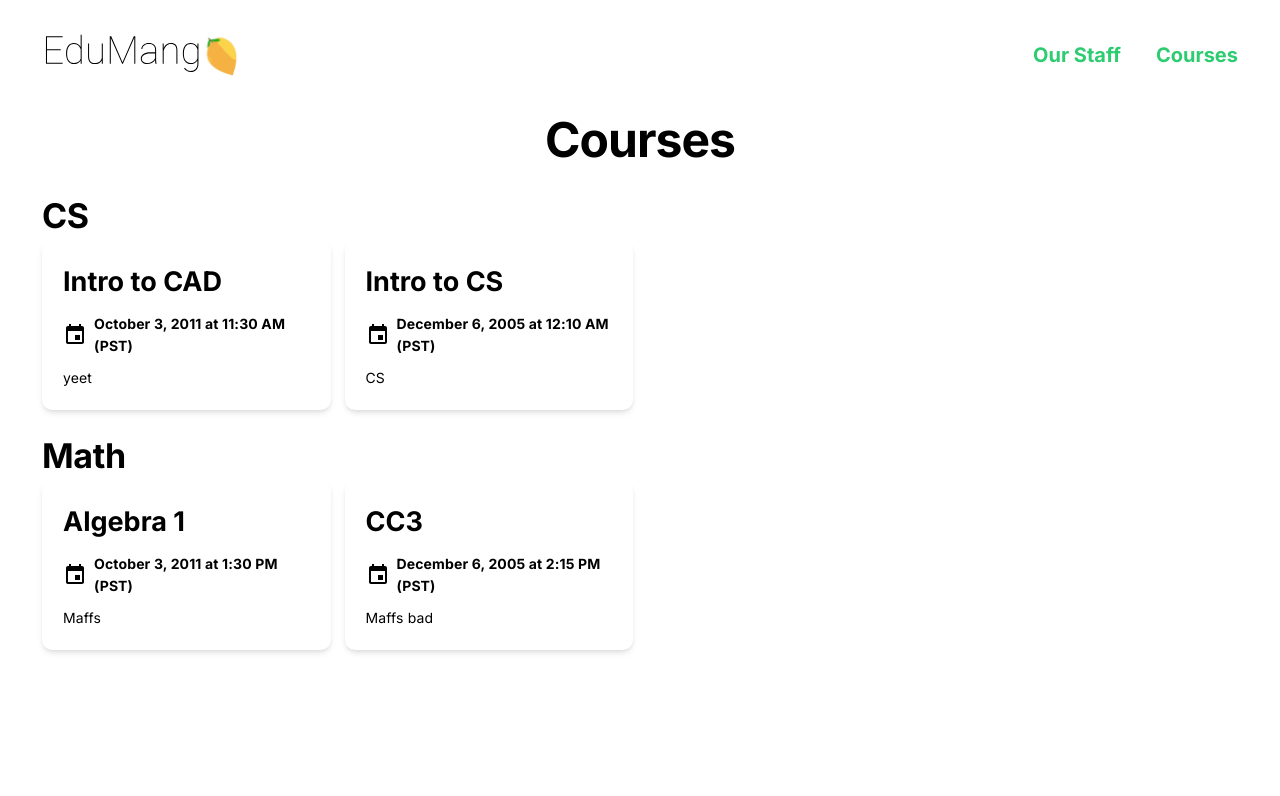
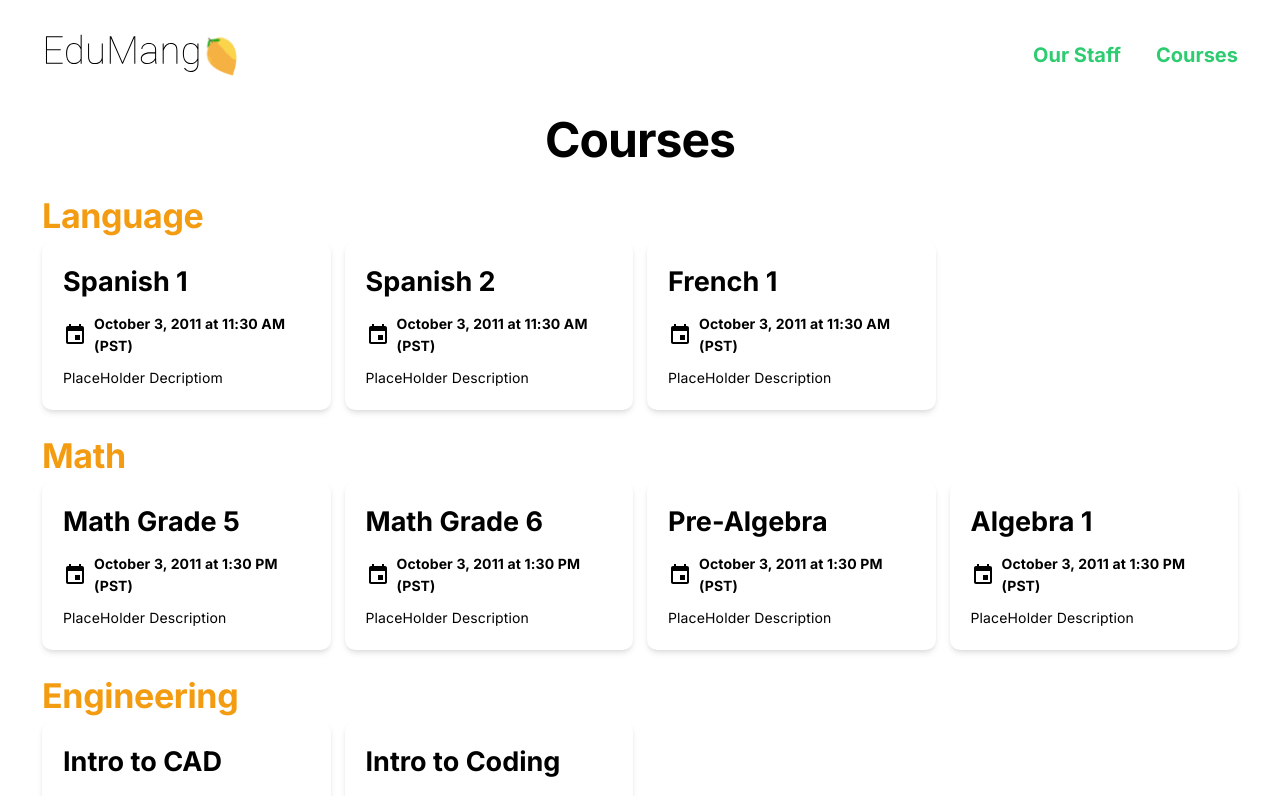
Before and after one commit to ShubhamPatilsd/www-edumango, a Next.js app: page /courses in a window 1280 px wide. Shown: the top 796 px of the page. Built offline with nearby package versions, Linux system fonts and the light colour scheme.

Commit message:
a lot of updates. courses have placeholder cards, startingDate was an optional prop, made it mandatory. changed color scheme on both courses and staff pages

```diff
--- a/src/components/CourseCard.tsx
+++ b/src/components/CourseCard.tsx
@@ -3,7 +3,7 @@ import React from "react";
 interface CourseCardProps {
   courseName: string;
   courseDescription: string;
-  startingDate?: Date;
+  startingDate: Date;
 }
 
 const numberToMonth = [
@@ -42,7 +42,7 @@ const CourseCard: React.FC<CourseCardProps> = ({
   }
   return (
     <div className="text-left px-6 py-6 space-y-3 rounded-xl shadow-md hover:shadow-2xl transition transition-delay-15 ease-in-out">
-      <h3 className={courseName ? "" : "hidden"}>{courseName}</h3>
+      <h3 className={courseName ? "" : "hidden "}>{courseName}</h3>
 
       <h5
         className={
--- a/src/components/CourseCardGroup.tsx
+++ b/src/components/CourseCardGroup.tsx
@@ -12,7 +12,7 @@ const CourseCardGroup: React.FC<CourseCardGroupProps> = ({
 }) => {
   return (
     <div>
-      <h2>{groupTitle}</h2>
+      <h2 className="text-accent-primary">{groupTitle}</h2>
       <div className="grid md:grid-cols-3 lg:grid-cols-4 sm:grid-cols-2 grid-cols-1 gap-4">
         {children}
       </div>
--- a/src/modules/courses.tsx
+++ b/src/modules/courses.tsx
@@ -6,33 +6,100 @@ import CourseCardGroup from "../components/CourseCardGroup"
 
 
 export default function Courses() {
-  const CS = [
+
+  const language = [
+    {
+      courseName: "Spanish 1",
+      courseDescription:
+        "PlaceHolder Decriptiom",
+      startingDate: new Date("05 October 2011 11:30"),
+    },
+    {
+      courseName: "Spanish 2",
+      courseDescription: "PlaceHolder Description",
+      startingDate: new Date("05 October 2011 11:30")
+    },
+    {
+      courseName: "French 1",
+      courseDescription: "PlaceHolder Description",
+      startingDate: new Date("05 October 2011 11:30")
+    }
+  ];
+
+  const math = [
+    {
+      courseName: "Math Grade 5",
+      courseDescription:
+        "PlaceHolder Description",
+      startingDate: new Date("05 October 2011 1:30 PM"),
+    },
+    {
+      courseName: "Math Grade 6",
+      courseDescription:
+        "PlaceHolder Description",
+      startingDate: new Date("05 October 2011 1:30 PM"),
+    },
+    {
+      courseName: "Pre-Algebra",
+      courseDescription:
+        "PlaceHolder Description",
+      startingDate: new Date("05 October 2011 1:30 PM"),
+    },
+    {
+      courseName: "Algebra 1",
+      courseDescription:
+        "PlaceHolder Description",
+      startingDate: new Date("05 October 2011 1:30 PM"),
+    },
+  ];
+
+  const engineering = [
     {
       courseName: "Intro to CAD",
       courseDescription:
-        "yeet",
+        "PlaceHolder Description",
       startingDate: new Date("05 October 2011 11:30"),
     },
     {
-      courseName: "Intro to CS",
-      courseDescription: "CS",
-      startingDate: new Date("010 December 2005 12:10")
-    }
+      courseName: "Intro to Coding",
+      courseDescription:
+        "PlaceHolder Description",
+      startingDate: new Date("05 October 2011 11:30"),
+    },
   ];
 
-  const Math = [
+  const ela = [
     {
-      courseName: "Algebra 1",
+      courseName: "Literature",
       courseDescription:
-        "Maffs",
-      startingDate: new Date("05 October 2011 1:30 PM"),
+        "PlaceHolder Description",
+      startingDate: new Date("05 October 2011 11:30"),
     },
     {
-      courseName: "CC3",
-      courseDescription: "Maffs bad",
-      startingDate: new Date("010 December 2005 2:15 PM")
-    }
+      courseName: "Speech and Debate",
+      courseDescription:
+        "PlaceHolder Description",
+      startingDate: new Date("05 October 2011 11:30"),
+    },
   ];
+
+  const extraCirricular = [
+    {
+      courseName: "Video Editing",
+      courseDescription:
+        "PlaceHolder Description",
+      startingDate: new Date("05 October 2011 11:30"),
+    },
+    {
+      courseName: "Chess",
+      courseDescription:
+        "PlaceHolder Description",
+      startingDate: new Date("05 October 2011 11:30"),
+    },
+  ];
+
+
+
 
   return (
     <>
@@ -45,8 +112,9 @@ export default function Courses() {
 
 
           <div className="md:px-12 px-4 space-y-6">
-            <CourseCardGroup groupTitle = "CS" >
-            {CS.map(({ courseName, courseDescription, startingDate}, i) => {
+
+          <CourseCardGroup groupTitle = "Language" >
+            {language.map(({ courseName, courseDescription, startingDate}, i) => {
               return (
                   <CourseCard key={i} courseName = {courseName} courseDescription = {courseDescription} startingDate = {startingDate}/>
               );
@@ -55,13 +123,41 @@ export default function Courses() {
             </CourseCardGroup>
 
             <CourseCardGroup groupTitle = "Math">
-            {Math.map(({ courseName, courseDescription, startingDate}, i) => {
+            {math.map(({ courseName, courseDescription, startingDate}, i) => {
               return (
                   <CourseCard key={i} courseName = {courseName} courseDescription = {courseDescription} startingDate = {startingDate}/>
               );
 
             })}
             </CourseCardGroup>
+
+            <CourseCardGroup groupTitle = "Engineering" >
+            {engineering.map(({ courseName, courseDescription, startingDate}, i) => {
+              return (
+                  <CourseCard key={i} courseName = {courseName} courseDescription = {courseDescription} startingDate = {startingDate}/>
+              );
+
+            })}
+            </CourseCardGroup>
+
+            <CourseCardGroup groupTitle = "ELA">
+            {ela.map(({ courseName, courseDescription, startingDate}, i) => {
+              return (
+                  <CourseCard key={i} courseName = {courseName} courseDescription = {courseDescription} startingDate = {startingDate}/>
+              );
+
+            })}
+            </CourseCardGroup>
+
+            <CourseCardGroup groupTitle = "Extra Curricular">
+            {extraCirricular.map(({ courseName, courseDescription, startingDate}, i) => {
+              return (
+                  <CourseCard key={i} courseName = {courseName} courseDescription = {courseDescription} startingDate = {startingDate}/>
+              );
+
+            })}
+            </CourseCardGroup>
+
           </div>
 
         </div>
--- a/src/modules/staff.tsx
+++ b/src/modules/staff.tsx
@@ -59,7 +59,7 @@ export default function AboutUs() {
         avatar:
           "https://media.discordapp.net/attachments/832365353660317726/841455861925937242/unknown.png",
         description:
-          "Rising Freshman at Mission San Jose High School who likes to play baseball, code, and enjoys doing CAD. Enjoys reading about human physiology as well as making apps. ",
+          "Rising Freshman at Mission San Jose High School who likes to play baseball, code, and enjoys doing CAD. Enjoys making apps and learning new skills.",
         position: "Web Development~Intro to CAD",
       },
   ]
@@ -75,10 +75,6 @@ export default function AboutUs() {
       },
   ]
   const instructorProfiles = [
-
-
-
-
       {
         name: "Rishabh Mahesh",
         avatar:
@@ -162,11 +158,11 @@ export default function AboutUs() {
 
       <div className="space-y-6 md:px-12 px-4 mb-6">
         <h1 className="text-center">Meet the Mangoes</h1>
-        <p className="text-center">These are the people who organize and help run EduMango!</p>
+        <p className="text-center" >These are the people who organize and help run EduMango!</p>
 
         <div className="md:px-12 space-y-9 max-w-screen-xl mx-auto px-4 ">
             <div className="space-y-4">
-            <h2>Lead Staff</h2>
+            <h2 className="text-accent-primary">Lead Staff</h2>
             <div className="grid md:grid-cols-2  lg:grid-cols-3 sm:grid-cols-2 gap-4">
             {leadStaffProfiles.map(({ name, avatar, description, position }, i) => {
               return (
@@ -183,7 +179,7 @@ export default function AboutUs() {
             </div>
 
             <div className="space-y-4">
-                <h2>Website Developers</h2>
+                <h2 className="text-accent-primary">Website Developers</h2>
                 <div className="grid md:grid-cols-2  lg:grid-cols-3 sm:grid-cols-2 gap-4">
                 {webDevProfiles.map(({ name, avatar, description, position }, i) => {
                   return (
@@ -200,7 +196,7 @@ export default function AboutUs() {
             </div>
 
             <div className="space-y-4">
-                <h2>Instructors</h2>
+                <h2 className="text-accent-primary">Instructors</h2>
                 <div className="grid md:grid-cols-2  lg:grid-cols-3 sm:grid-cols-2 gap-4">
                 {instructorProfiles.map(({ name, avatar, description, position }, i) => {
                   return (
@@ -217,8 +213,6 @@ export default function AboutUs() {
             </div>
           </div>
         </div>
-
-
     </>
   );
 }
```
